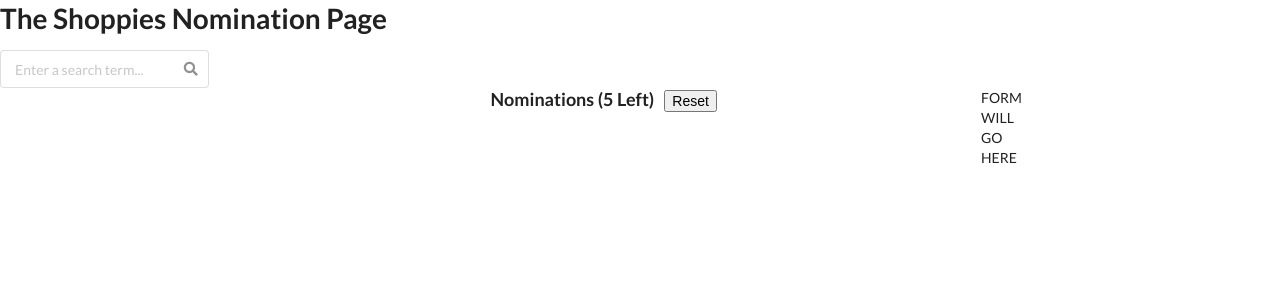
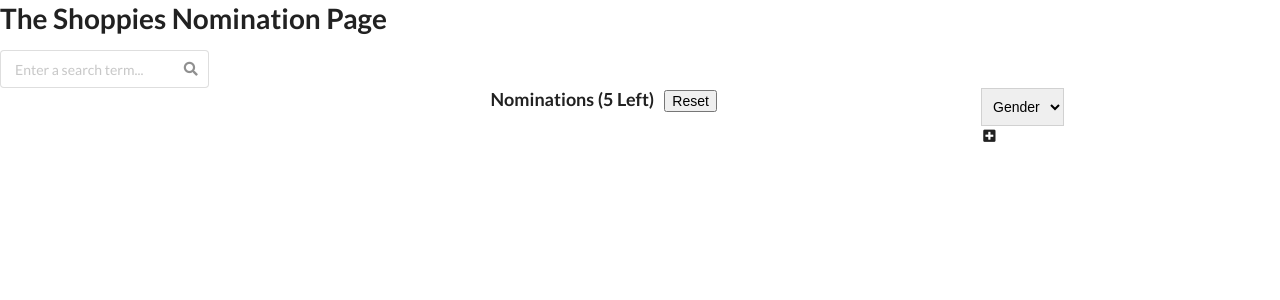
Before and after one commit to aneeshkodali/MovieNomination, a React (Create React App) app: page / in a window 1280 px wide. Shown: the top 300 px of the page. Built offline with nearby package versions, Linux system fonts and the light colour scheme.

Commit message:
Initialize Dropdown Component

```diff
--- a/src/components/App.js
+++ b/src/components/App.js
@@ -1,6 +1,7 @@
 import React, { useState, useEffect } from 'react';
 import Searchbar from './Searchbar';
 import MovieList from './MovieList';
+import Dropdown from './Dropdown';
 import omdbUrl from '../apis/omdb';
 import axios from 'axios';
 
@@ -114,7 +115,7 @@ const App = () => {
 
                 {/*select/add nomination lists*/}
                 <div className="4 wide column">
-                    FORM WILL GO HERE
+                    <Dropdown />
                 </div>
 
             </div>
--- /dev/null
+++ b/src/components/Dropdown.js
@@ -0,0 +1,16 @@
+import React from 'react';
+
+const Dropdown = () => {
+    return (
+        <div>
+           <select className="ui dropdown">
+                <option value="">Gender</option>
+                <option value="1">Male</option>
+                <option value="0">Female</option>
+            </select>
+            <i class="plus square icon"></i>
+        </div>
+    );
+};
+
+export default Dropdown;
```
